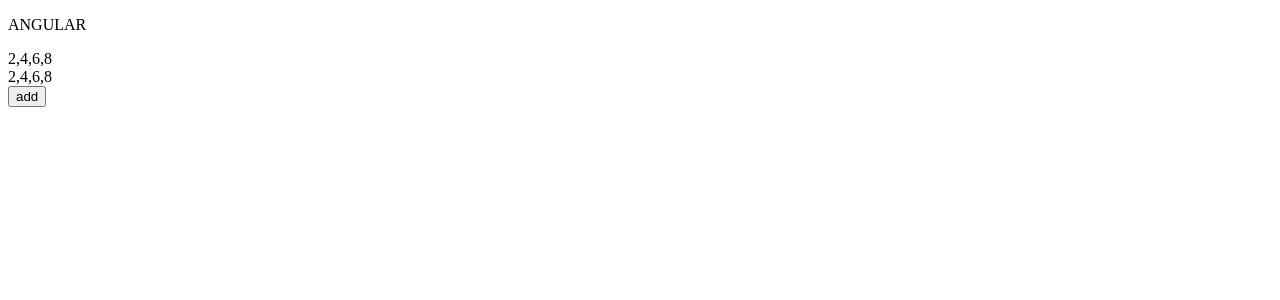
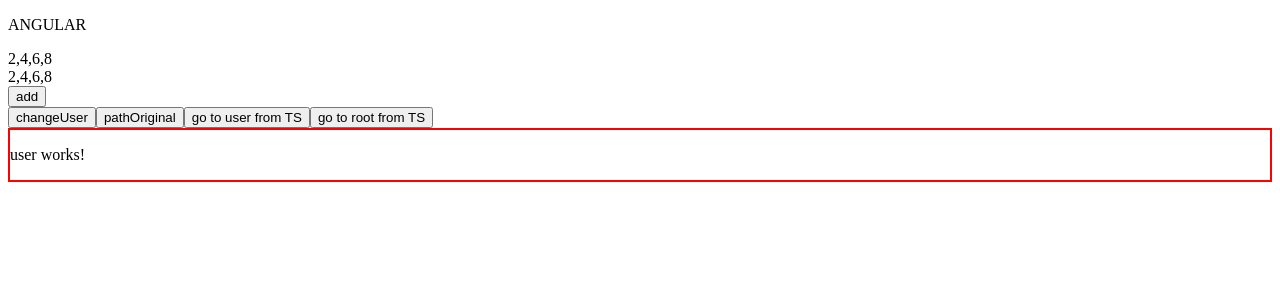
Before and after one commit to cricripaz/angular-train-2022, an Angular app: page /user in a window 1280 px wide. Before the commit this address led to /. Shown: the top 300 px of the page. Built offline with nearby package versions, Linux system fonts and the light colour scheme.

Commit message:
[23-08-2022 task 3] router, routerLink

```diff
--- a/src/app/app-routing.module.ts
+++ b/src/app/app-routing.module.ts
@@ -1,7 +1,14 @@
 import { NgModule } from '@angular/core';
 import { RouterModule, Routes } from '@angular/router';
+import {UserComponent} from "./user/user.component";
 
-const routes: Routes = [];
+const routes: Routes = [
+    {
+  title : 'USER',
+  path:'user',
+  component: UserComponent
+  }
+];
 
 @NgModule({
   imports: [RouterModule.forRoot(routes)],
--- a/src/app/app.component.html
+++ b/src/app/app.component.html
@@ -8,3 +8,20 @@
 <div>{{data | impure}}</div>
 
 <button (click)="data.push(100000)" >add</button>
+
+
+<br><button routerLink="user">changeUser</button>
+<button routerLink="">pathOriginal</button>
+
+<button (click)="goToUser()" >go to user from TS</button>
+<button (click)="goToRoot()">go to root from TS</button>
+
+
+<div style="border: 2px solid red">
+
+
+
+    <router-outlet>
+
+    </router-outlet>
+</div>
--- a/src/app/app.component.ts
+++ b/src/app/app.component.ts
@@ -1,4 +1,5 @@
 import { Component } from '@angular/core';
+import {Router} from "@angular/router";
 
 @Component({
   selector: 'app-root',
@@ -9,7 +10,8 @@
   title = 'hola ';
   data = [1,2,3,4,5,6,7,8];
 
-  constructor() {
+
+  constructor(private router: Router) {
     console.log(this.pureExample(3,3))
     console.log(this.pureExample(2,3))
     console.log(this.pureExample(3,11))
@@ -32,4 +34,12 @@
   impureExample(a:number , b:number){
     return (a + b + Math.random()).toFixed()
   }
+
+
+  goToUser(){
+    this.router.navigate(['/user'])
+  }
+  goToRoot(){
+    this.router.navigate(['/'])
+  }
 }
--- a/src/app/app.module.ts
+++ b/src/app/app.module.ts
@@ -5,12 +5,14 @@
 import { AppComponent } from './app.component';
 import { PurePipe } from './pure.pipe';
 import { ImpurePipe } from './impure.pipe';
+import { UserComponent } from './user/user.component';
 
 @NgModule({
   declarations: [
     AppComponent,
     PurePipe,
-    ImpurePipe
+    ImpurePipe,
+    UserComponent
   ],
   imports: [
     BrowserModule,
--- /dev/null
+++ b/src/app/user/user.component.html
@@ -0,0 +1 @@
+<p>user works!</p>
--- /dev/null
+++ b/src/app/user/user.component.ts
@@ -0,0 +1,15 @@
+import { Component, OnInit } from '@angular/core';
+
+@Component({
+  selector: 'app-user',
+  templateUrl: './user.component.html',
+  styleUrls: ['./user.component.scss']
+})
+export class UserComponent implements OnInit {
+
+  constructor() { }
+
+  ngOnInit(): void {
+  }
+
+}
```
Also changed, not shown: src/app/user/user.component.scss (added), 1 other file (tests, documents, lock files or other folders).
